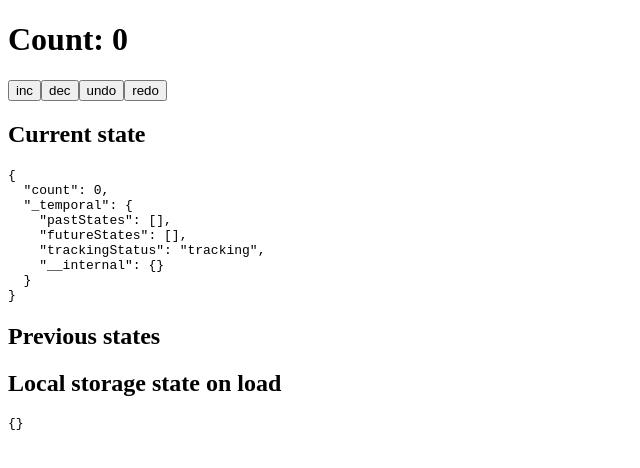
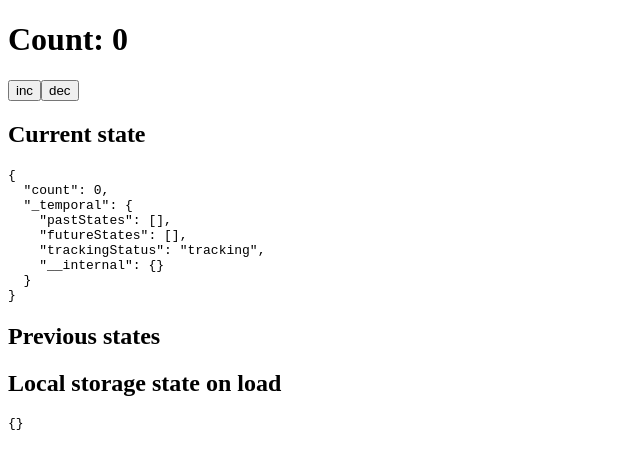
Before and after one commit to charkour/zundo, a Next.js app in the folder apps/web/: page /persist in a window 1280 px wide. Shown: the top 468 px of the page, without its empty margins (0-640 px from the left). Built offline with nearby package versions, Linux system fonts and the light colour scheme.

Commit message:
Revert "fix missing temporal functions after persistence merge"
This reverts commit d2eaef0e21030f3962ecc876e801b5925d9c6066.

```diff
--- a/apps/web/pages/persist.tsx
+++ b/apps/web/pages/persist.tsx
@@ -4,7 +4,6 @@ import { temporal } from "zundo";
 import { persist } from "zustand/middleware";
 import { immer } from "zustand/middleware/immer";
 import dynamic from "next/dynamic";
-import { merge } from "lodash";
 
 interface Store {
   count: number
@@ -30,8 +29,7 @@ const useStore = create<Store>()(persist(temporal(immer(set => ({
   inc: () => set((state) => { state.count++ }),
   dec: () => set((state) => { state.count-- }),
 }))), {
-  name: 'temporal-store',
-  merge: (persistedState, currentState) => merge(currentState, persistedState),
+  name: 'temporal-store'
 }))
 
 export const Persist = dynamic(Promise.resolve(() => {
@@ -44,10 +42,6 @@ export const Persist = dynamic(Promise.resolve(() => {
       <h1>Count: {state.count}</h1>
       <button onClick={state.inc}>inc</button>
       <button onClick={state.dec}>dec</button>
-      {/*@ts-ignore*/}
-      <button onClick={() => { state._temporal.undo() }}>undo</button>
-      {/*@ts-ignore*/}
-      <button onClick={() => { state._temporal.redo() }}>redo</button>
       {/*<button onClick={state.setFoo}>setfoo</button>*/}
 
       <h2>Current state</h2>
```
